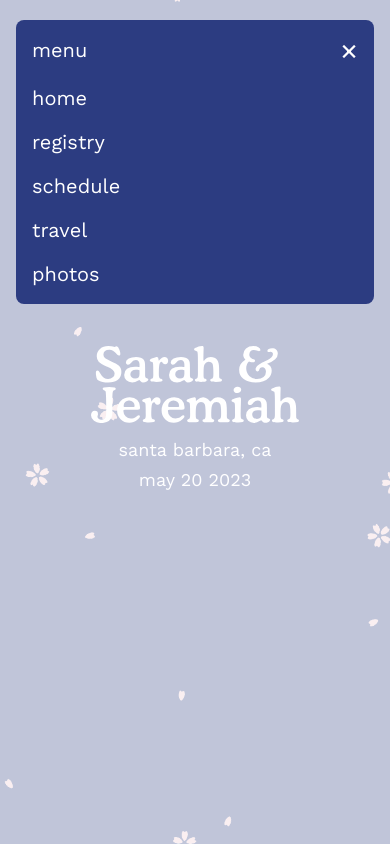
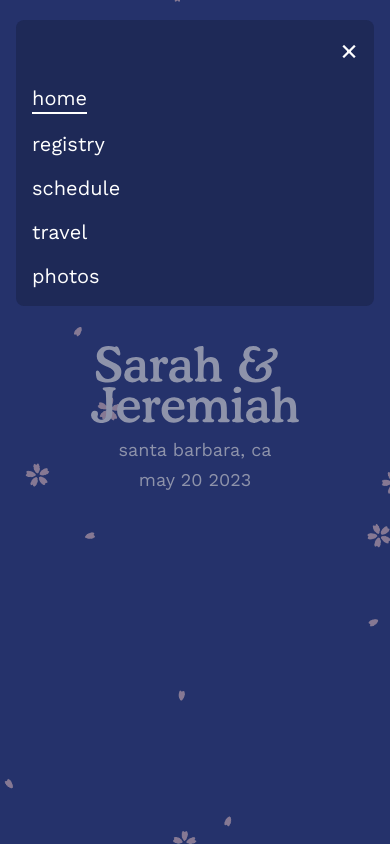
Before and after one commit to thisjeremiah/jeremiahsarah.wedding, a Next.js app: page / in a window 390 px wide. Both pictures are taken after a click on the button 346 px from the left and 44 px from the top of the page. Built offline with nearby package versions, Linux system fonts and the light colour scheme; a web font is replaced by a local one.

Commit message:
update movile styles

```diff
--- a/components/Layout.tsx
+++ b/components/Layout.tsx
@@ -5,6 +5,8 @@ import { Nav } from './Nav'
 export default function Layout(props: {
   children: React.ReactNode
   className?: string
+  navClassName?: string
+  navBackdropClassName?: string
 }) {
   useLayoutEffect(() => {
     if (props.className) {
@@ -14,7 +16,10 @@ export default function Layout(props: {
 
   return (
     <div className={cx('transition-color h-screen', props.className)}>
-      <Nav bgColorClassName={props.className} />
+      <Nav
+        backdropClassName={props.navBackdropClassName}
+        className={props.navClassName}
+      />
       <main className="relative">{props.children}</main>
     </div>
   )
--- a/components/Nav.tsx
+++ b/components/Nav.tsx
@@ -1,19 +1,28 @@
 import cx from 'classnames'
 import Link from 'next/link'
-import { useState } from 'react'
+import { useRouter } from 'next/router'
+import { useLayoutEffect, useMemo, useState } from 'react'
 import Tile from './Tile/Tile'
 
-export function Nav(props: { bgColorClassName?: string }) {
+export function Nav(props: { backdropClassName?: string; className?: string }) {
+  const router = useRouter()
   const [isOpen, setOpen] = useState(false)
+  useDisableBodyScroll(isOpen)
+
+  const currentTile = useMemo(() => {
+    const link = links.find((link) => link.href === router.pathname)
+    if (!link) return '1'
+    return link.icon
+  }, [router.pathname])
 
   return (
     <>
       <nav className="absolute sm:flex hidden w-full justify-end text-md gap-6 p-6 z-10">
-        <Link href="/">home</Link>
-        <Link href="/registry">registry</Link>
-        <Link href="/schedule">schedule</Link>
-        <Link href="/travel">travel</Link>
-        <Link href="/photos">photos</Link>
+        {links.map((link) => (
+          <Link key={link.href} href={link.href}>
+            {link.label}
+          </Link>
+        ))}
       </nav>
       <nav
         onClick={() => {
@@ -22,30 +31,26 @@ export function Nav(props: { bgColorClassName?: string }) {
           }
         }}
         className={cx(
-          'absolute sm:hidden inset-0 z-10',
-          isOpen && 'bg-white/70',
+          'fixed sm:hidden inset-0 z-10',
+          isOpen ? props.backdropClassName : 'pointer-events-none',
         )}
       >
         <button
-          className="absolute top-6 right-6"
-          onClick={() => {
-            setOpen((o) => !o)
-          }}
+          className="absolute top-6 right-6 pointer-events-auto"
+          onClick={() => setOpen((o) => !o)}
         >
-          <Tile className="w-10" tile="7" />
+          <Tile className="w-10" tile={currentTile as any} />
         </button>
         {isOpen && (
           <div
             className={cx(
-              'relative p-4 rounded-lg mt-5 mx-4',
-              isOpen && props.bgColorClassName,
+              'relative p-4 rounded-lg mt-5 mx-4 pointer-events-auto',
+              isOpen && props.className,
             )}
-            onClick={(e) => {
-              e.stopPropagation()
-            }}
+            onClick={(e) => e.stopPropagation()}
           >
             <div className="flex justify-between pb-4">
-              <div className="text-xl">menu</div>
+              <div />
               <div className="">
                 <button
                   onClick={() => setOpen(false)}
@@ -56,11 +61,18 @@ export function Nav(props: { bgColorClassName?: string }) {
               </div>
             </div>
             <div className="relative gap-4 flex flex-col text-xl relative w-fit">
-              <Link href="/">home</Link>
-              <Link href="/registry">registry</Link>
-              <Link href="/schedule">schedule</Link>
-              <Link href="/travel">travel</Link>
-              <Link href="/photos">photos</Link>
+              {links.map((link) => (
+                <Link key={link.href} href={link.href}>
+                  <a
+                    className={cx(
+                      'w-fit border-current',
+                      router.pathname === link.href ? 'border-b-2' : '',
+                    )}
+                  >
+                    {link.label}
+                  </a>
+                </Link>
+              ))}
             </div>
           </div>
         )}
@@ -68,3 +80,20 @@ export function Nav(props: { bgColorClassName?: string }) {
     </>
   )
 }
+const useDisableBodyScroll = (open: boolean) => {
+  useLayoutEffect(() => {
+    if (open) {
+      document.body.style.overflow = 'hidden'
+    } else {
+      document.body.style.overflow = 'unset'
+    }
+  }, [open])
+}
+
+const links = [
+  { href: '/', label: 'home', icon: '7' },
+  { href: '/registry', label: 'registry', icon: '2' },
+  { href: '/schedule', label: 'schedule', icon: '3' },
+  { href: '/travel', label: 'travel', icon: '5' },
+  { href: '/photos', label: 'photos', icon: '6' },
+]
--- a/pages/404.tsx
+++ b/pages/404.tsx
@@ -1,15 +1,15 @@
 import type { NextPage } from 'next'
 import Layout from '../components/Layout'
-import PetalAnimation from '../components/PetalAnimation'
 
 // TODO add kodama spirits
 
 const Page404: NextPage = () => {
   return (
-    <Layout className="bg-black text-white">
-      <div className="absolute inset-0 pointer-events-none">
-        <PetalAnimation />
-      </div>
+    <Layout
+      navClassName="bg-black"
+      navBackdropClassName="bg-black/50"
+      className="bg-black text-white"
+    >
       <div className="absolute inset-0 h-screen pointer-events-none">
         <div className="text-center h-full w-full flex flex-col justify-center">
           <h1 className="text-6xl font-serif font-medium leading-none pb-4 flex justify-center">
--- a/pages/index.tsx
+++ b/pages/index.tsx
@@ -5,10 +5,14 @@ import SarahAndJeremiahTitle from '../components/SarahAndJeremiahTitle'
 
 const Home: NextPage = () => {
   return (
-    <Layout className="bg-cobalt-500 text-white">
+    <Layout
+      navBackdropClassName="bg-cobalt-600/50"
+      className="bg-cobalt-500 text-white cursor-cobalt selection:bg-blossom-500"
+      navClassName="text-white bg-cobalt-600 border-white"
+    >
       <PetalAnimation />
       <div className="relative h-screen z-1">
-        <div className="text-center h-full w-full flex flex-col justify-center">
+        <div className="fixed text-center h-full w-full flex flex-col justify-center">
           <div className="pb-4 justify-center flex">
             <div className="w-52">
               <SarahAndJeremiahTitle />
--- a/pages/photos.tsx
+++ b/pages/photos.tsx
@@ -12,63 +12,22 @@ type PhotosPageProps = {
 }
 
 const PhotosPage: NextPage<PhotosPageProps> = (props) => {
-  const [selectedId, setSelectedId] = useState<string | null>(null)
-
-  // preload photos
-  useEffect(() => {
-    Promise.all(
-      props.items.map((item) => {
-        return new Promise((resolve, reject) => {
-          const img = new Image()
-          img.onload = () => resolve(img)
-          img.onerror = img.onabort = () => reject()
-          img.src = item.src.full
-        })
-      }),
-    )
-      .then(() => {})
-      .catch(() => {})
-  }, [props.items])
-
-  const selectedItem = useMemo(() => {
-    if (selectedId) {
-      return props.items.find((item) => item.id === selectedId)!
-    }
-    return null
-  }, [selectedId, props.items])
-
-  const nextItemId = useMemo(() => {
-    if (selectedId) {
-      let index = props.items.findIndex((item) => item.id === selectedId)! + 1
-      if (index >= props.items.length) {
-        return props.items[0].id
-      } else {
-        return props.items[index].id
-      }
-    }
-    return null
-  }, [selectedId, props.items])
-
-  const prevItemId = useMemo(() => {
-    if (selectedId) {
-      let index = props.items.findIndex((item) => item.id === selectedId)! - 1
-      if (index < 0) {
-        return props.items[props.items.length - 1].id
-      } else {
-        return props.items[index].id
-      }
-    }
-    return null
-  }, [selectedId, props.items])
+  const { setSelectedId, selectedItem, nextItemId, prevItemId } = usePhotos(
+    props.items,
+  )
 
   return (
-    <Layout className="bg-blossom-400 text-fuschia-500">
+    <Layout
+      navBackdropClassName="bg-blossom-400/50"
+      navClassName="bg-blossom-500"
+      className="bg-blossom-400 text-fuschia-500 cursor-fuschia selection:bg-blossom-200"
+    >
       <div className="">
         <Title>Photos</Title>
         <p className="text-center text-sm pt-2 lowercase">
           by{' '}
           <a
-            className="border-b border-rose-500 border-solid"
+            className="border-b border-current border-solid"
             href="https://www.wildwhim.com/"
             target="_blank"
             rel="noreferrer"
@@ -158,6 +117,59 @@ const PhotosPage: NextPage<PhotosPageProps> = (props) => {
   )
 }
 
+function usePhotos(items: Photo[]) {
+  const [selectedId, setSelectedId] = useState<string | null>(null)
+
+  // preload photos
+  useEffect(() => {
+    Promise.all(
+      items.map((item) => {
+        return new Promise((resolve, reject) => {
+          const img = new Image()
+          img.onload = () => resolve(img)
+          img.onerror = img.onabort = () => reject()
+          img.src = item.src.full
+        })
+      }),
+    )
+      .then(() => {})
+      .catch(() => {})
+  }, [items])
+
+  const selectedItem = useMemo(() => {
+    if (selectedId) {
+      return items.find((item) => item.id === selectedId)!
+    }
+    return null
+  }, [selectedId, items])
+
+  const nextItemId = useMemo(() => {
+    if (selectedId) {
+      let index = items.findIndex((item) => item.id === selectedId)! + 1
+      if (index >= items.length) {
+        return items[0].id
+      } else {
+        return items[index].id
+      }
+    }
+    return null
+  }, [selectedId, items])
+
+  const prevItemId = useMemo(() => {
+    if (selectedId) {
+      let index = items.findIndex((item) => item.id === selectedId)! - 1
+      if (index < 0) {
+        return items[items.length - 1].id
+      } else {
+        return items[index].id
+      }
+    }
+    return null
+  }, [selectedId, items])
+
+  return { selectedItem, nextItemId, prevItemId, setSelectedId }
+}
+
 type Photo = {
   id: string
   isPrivate: boolean
--- a/pages/registry.tsx
+++ b/pages/registry.tsx
@@ -14,7 +14,11 @@ type RegistryPageProps = {
 
 const Registry: NextPage<RegistryPageProps> = (props) => {
   return (
-    <Layout className="bg-terracotta-500 text-white">
+    <Layout
+      navClassName="bg-terracotta-600"
+      navBackdropClassName="bg-terracotta-400/50"
+      className="bg-terracotta-500 text-white cursor-terracotta"
+    >
       <Title>Registry</Title>
       <div
         className={cx(
--- a/pages/schedule.tsx
+++ b/pages/schedule.tsx
@@ -4,7 +4,11 @@ import Title from '../components/Title'
 
 const Schedule: NextPage = () => {
   return (
-    <Layout className="bg-slate-300 text-cobalt-500">
+    <Layout
+      navBackdropClassName="bg-slate-400/50"
+      navClassName="bg-slate-200"
+      className="bg-slate-300 text-cobalt-500 cursor-slate"
+    >
       <div className="text-center w-full">
         <Title>Schedule</Title>
         <div className="min-h-[20rem] h-[calc(100vh-8.75rem)] sm:h-[calc(100vh-9rem)] flex justify-center items-center pointer-events-none">
--- a/pages/travel.tsx
+++ b/pages/travel.tsx
@@ -45,8 +45,12 @@ const hotels = [
 
 const Travel: NextPage = () => {
   return (
-    <Layout className="bg-lemon-700 text-white">
-      <div className="mx-16 h-full cursor-lemon">
+    <Layout
+      navBackdropClassName="bg-lemon-400/50"
+      navClassName="bg-lemon-700"
+      className="bg-lemon-700 text-white cursor-lemon"
+    >
+      <div className="mx-16 h-full">
         <Title className="pb-8">Travel</Title>
         <div className="flex sm:flex-row flex-col gap-10 sm:gap-24 text-left w-full justify-center">
           <div>
--- a/tailwind.config.js
+++ b/tailwind.config.js
@@ -147,7 +147,9 @@ module.exports = {
         lemon: createCursor(colors.lemon['800'], colors.lemon['200']),
         sky: createCursor(colors.sky['800'], colors.sky['200']),
         fog: createCursor(colors.fog['800'], colors.fog['200']),
-        ['rose-pointer']: createPointer(colors.rose['800'], colors.rose['200']),
+        terracotta: createCursor(colors.terracotta['700'], '#ffffff'),
+        fuschia: createCursor(colors.fuschia['700'], colors.fuschia['100']),
+        ['rose-pointer']: createPointer(colors.rose['800'], '#ffffff'),
         ['berry-pointer']: createPointer(
           colors.berry['800'],
           colors.berry['200'],
```
